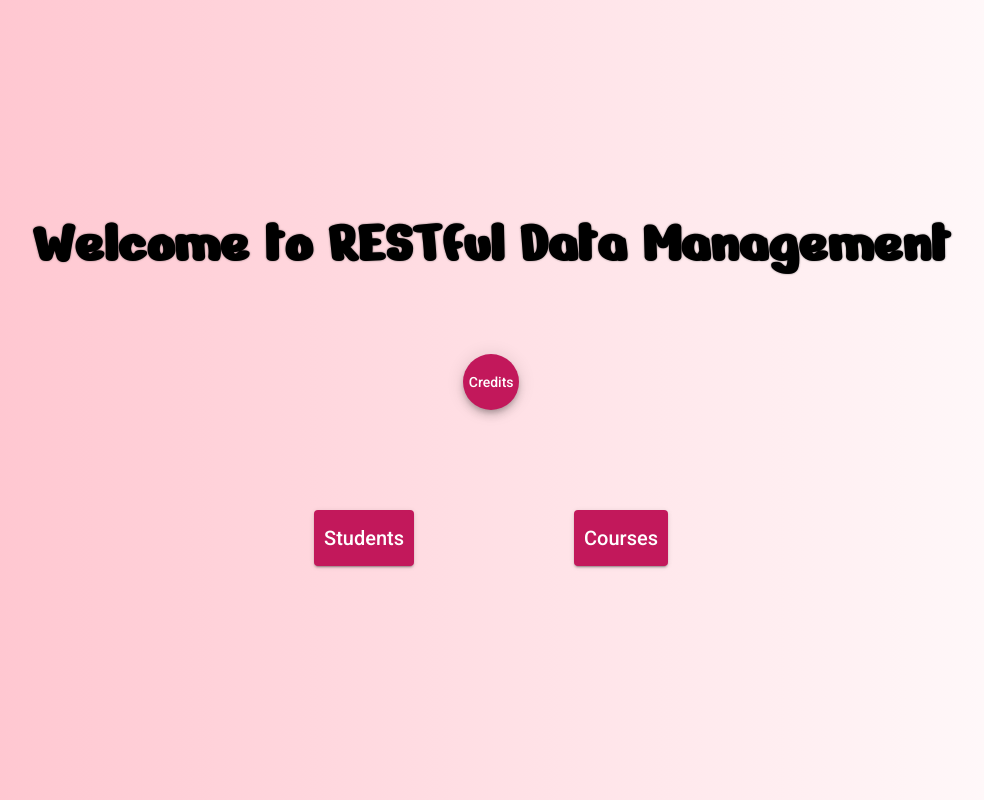
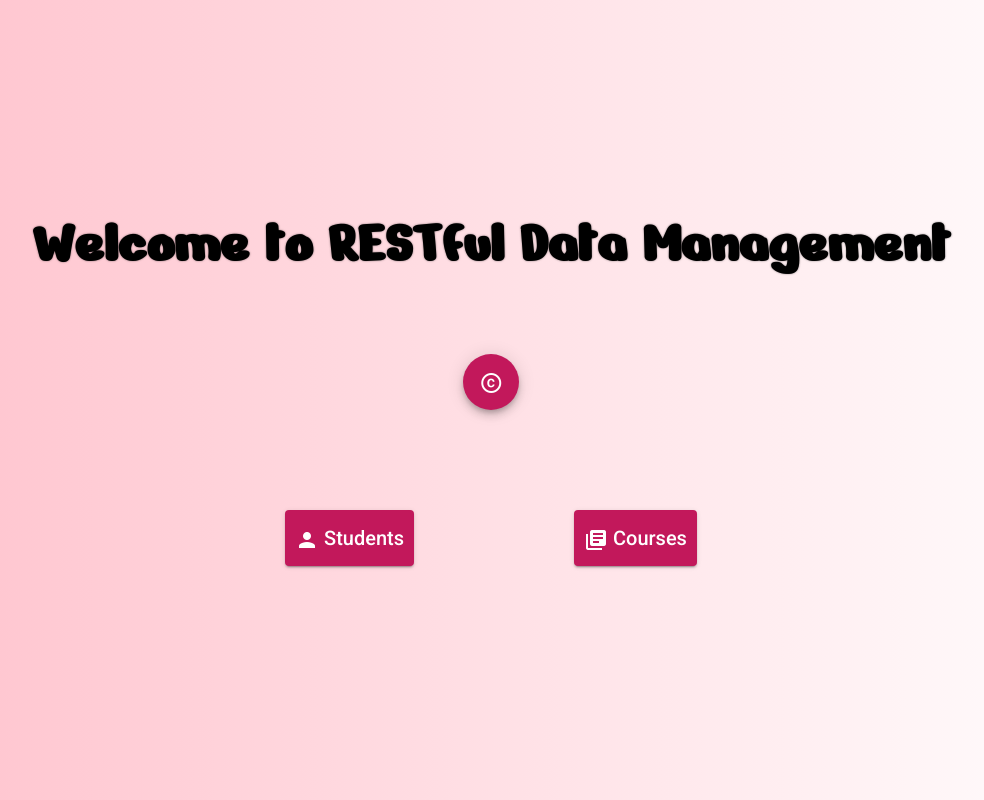
Before and after one commit to Amnish04/RESTful-College-Angular-UI, an Angular app: page / in a window 1280 px wide. Shown: the whole page, without its empty margins (149-1133 px from the left). Built offline with nearby package versions, Linux system fonts and the light colour scheme; a web font is replaced by a local one.

Commit message:
Add icons to buttons on home page

```diff
--- a/src/app/pages/home-page/home-page.component.html
+++ b/src/app/pages/home-page/home-page.component.html
@@ -9,17 +9,24 @@
             mat-fab mat-stroked-button color="primary"
             (click)="openCreditsDetails(credits)"
             >
-                Credits
+                <mat-icon>copyright</mat-icon>
+
             </button>
         </div>
 
         <div id="buttonContainer" class="flex flex-wrap justify-center gap-40 my-5 antialiased">
             <a appSoundOnClick id="homePageLeftButton" #leftButton (mouseover)="onLeftButtonHover()" (focus)="onLeftButtonHover()"
             style="padding: 0.5em; font-size: 1.25em; transition: 200ms ease-in-out;"
-            mat-raised-button color="primary" routerLink="/students">Students</a>
+            mat-raised-button color="primary" routerLink="/students">
+                <mat-icon>person</mat-icon>
+                Students
+            </a>
             <a appSoundOnClick id="homePageRightButton" #rightButton (mouseover)="onRightButtonHover()" (focus)="onRightButtonHover()"
             style="padding: 0.5em; font-size: 1.25em; transition: 200ms ease-in-out;"
-            mat-raised-button color="primary" routerLink="/courses">Courses</a>
+            mat-raised-button color="primary" routerLink="/courses">
+                <mat-icon>library_books</mat-icon>
+                Courses
+            </a>
         </div>
     </div>
 </div>
```
